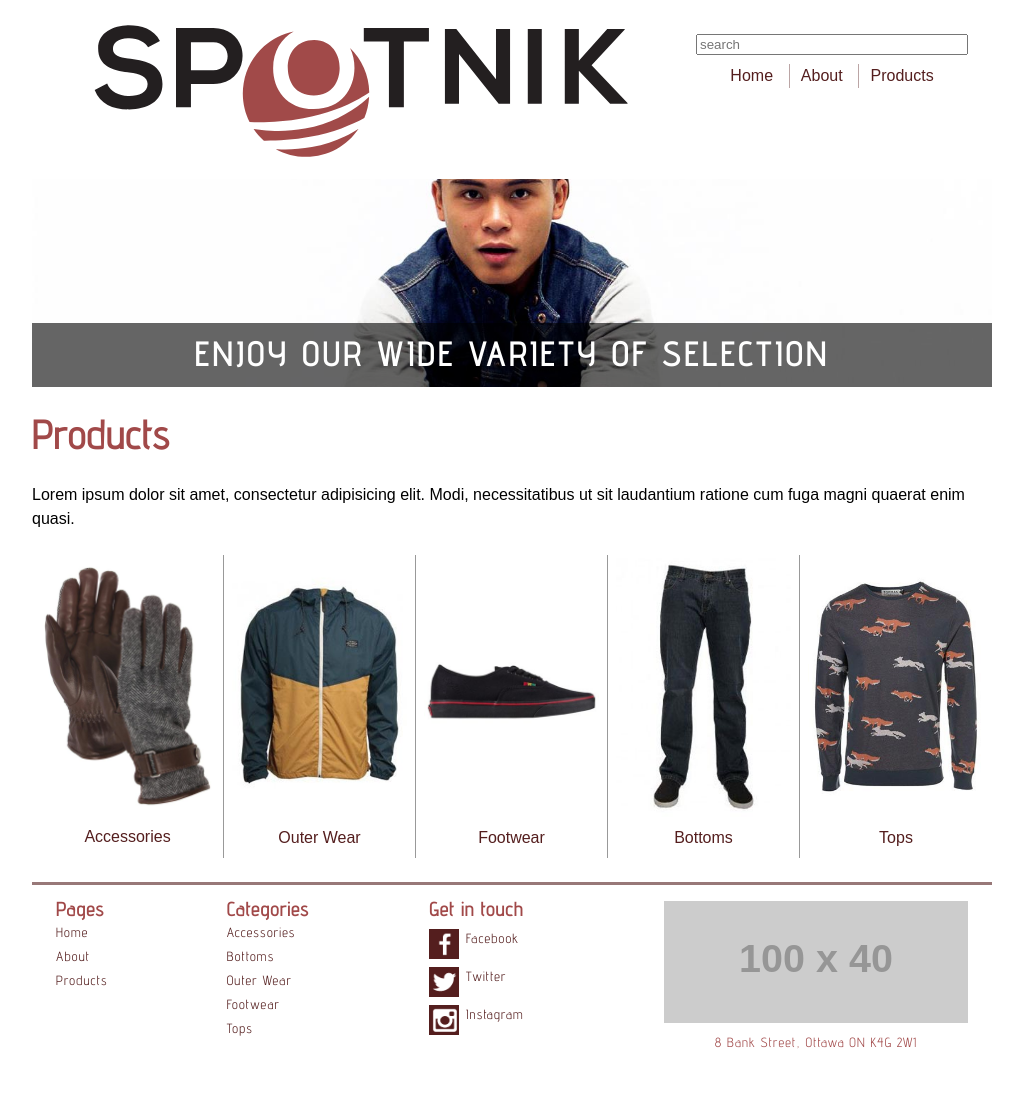
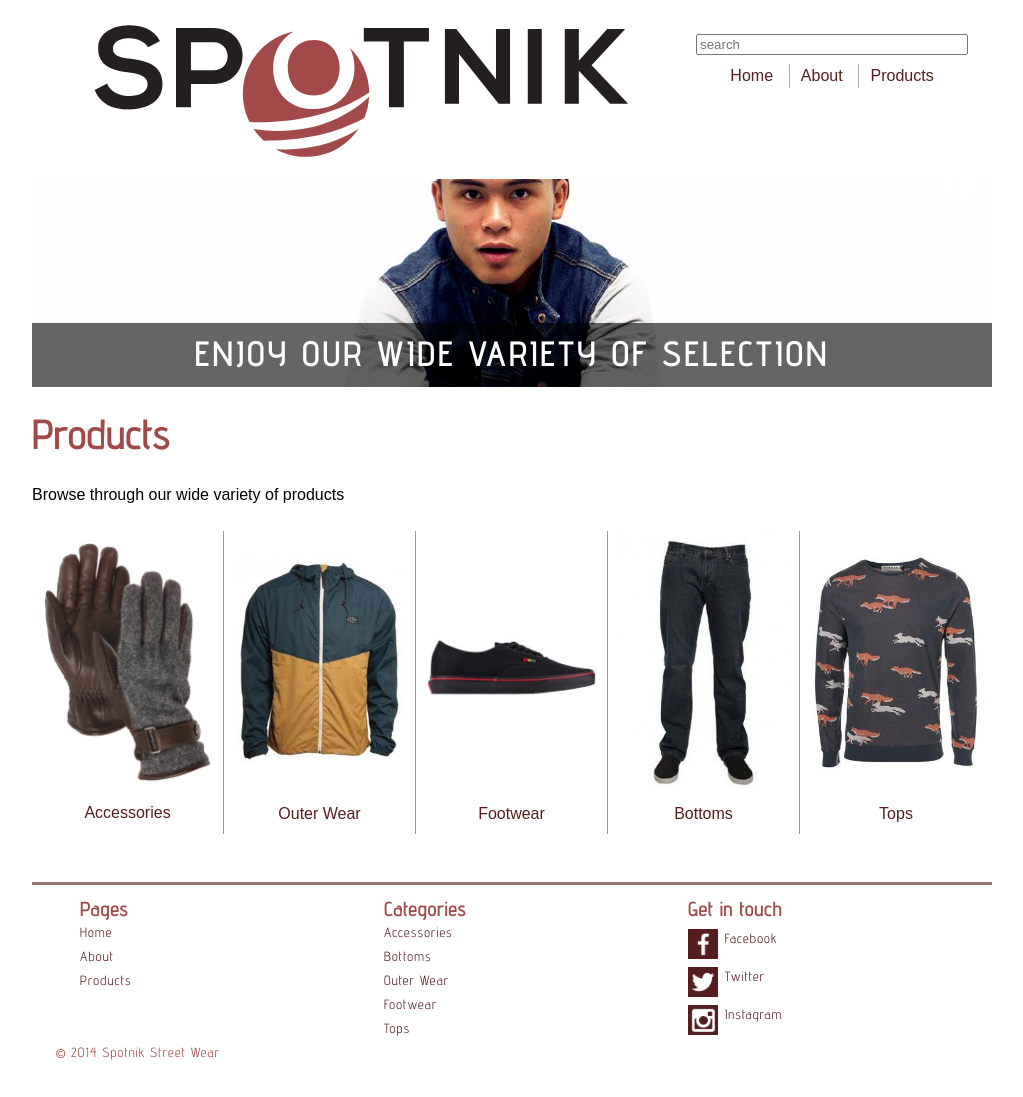
Before and after one commit to coll0335/ecommerce-website, a Jekyll site: the page built from products/index.html, in a window 1280 px wide. Shown: the whole page, without its empty margins (128-1151 px from the left). Built offline with Jekyll 4.4.1, drawn with Linux system fonts in a browser that asks for light colours; some web fonts are replaced.

```diff
--- a/_layouts/default.html
+++ b/_layouts/default.html
@@ -57,13 +57,15 @@
 			</div>
 		{% endif %}
 
-		{{content}}
+		<div class="content">
+			{{content}}
+		</div>
 
 		<footer>
 
-			<div class="footer list-group-item">
-				<div class="btm-nav list-group-item unit unit-s-1 unit-m-2-3 unit-l-2-3">
-					<div class=" unit unit-s-1-3 unit-m-1-3 unit-l-1-3 list-group-item-inline">
+			<div class="footer list-group-item grid">
+				<div class="btm-nav list-group-item unit unit-s-1 unit-m-1 unit-l-1">
+					<div class="sections unit unit-s-1-3 unit-m-1-3 unit-l-1-3 list-group-item-inline">
 						<h5>Pages</h5>
 							<ul class=" list-group-item brand milli">
 								<li class="list-group-item"><a href="{{site.baseurl}}/">Home</a></li>
@@ -72,7 +74,7 @@
 							</ul>
 					</div>
 
-					<div class="unit unit-s-1-3 unit-m-1-3 unit-l-1-3 list-group-item-inline">
+					<div class="sections unit unit-s-1-3 unit-m-1-3 unit-l-1-3 list-group-item-inline">
 						<h5>Categories</h5>
 							<ul class="list-group-item brand milli">
 								<li class="list-group-item"><a href="{{site.baseurl}}/products/accessories">Accessories</a></li>
@@ -83,7 +85,7 @@
 							</ul>
 					</div>
 
-					<div class="si unit unit-s-1-3 unit-m-1-3 unit-l-1-3 list-group-item-inline">
+					<div class="sections si unit unit-s-1-3 unit-m-1-3 unit-l-1-3 list-group-item-inline">
 						<h5>Get in touch</h5>
 							<ul class="list-group-item brand milli">
 								<li class="list-group-item"><img src="{{site.baseurl}}/images/facebook-icon.png" alt="Facebook Icon"><a href="#">Facebook</a></li>
@@ -93,9 +95,8 @@
 					</div>
 				</div>
 
-			<div class="map unit unit-s-1 unit-m-1-3 unit-l-1-3 list-group-item-inline" role="contentinfo">
-				<img class="img-flex" src="http://placehold.it/100x40" alt="Map Placeholder">
-				<p class="milli brand centered"> 8 Bank Street, Ottawa ON K4G 2W1</p>
+			<div class="map unit unit-s-1 unit-m-1 unit-l-1 list-group-item-inline" role="contentinfo">
+				<p class="milli brand"> © 2014 Spotnik Street Wear</p>
 			</div>
 
 		</div>
--- a/products/index.html
+++ b/products/index.html
@@ -1,18 +1,19 @@
 ---
 layout: default
 title: Products
+meta: "Pick from our wive variety of products"
 showbanner: yes
 bannertext: Enjoy our wide variety of selection
 bannerclass: banner-products
 ---
 
 <h1>Products</h1>
-<p>Lorem ipsum dolor sit amet, consectetur adipisicing elit. Modi, necessitatibus ut sit laudantium ratione cum fuga magni quaerat enim quasi.</p>
+<p>Browse through our wide variety of products</p>
 
 <ul class="grid">
 	{% for products in site.pages %}
 		{% if products.category == 'product' %}
-			<li class="unit kind gutter centered unit-s-1 unit-m-1-4 unit-l-1-5">
+			<li class="product-cat unit kind gutter centered unit-s-1 unit-m-1-4 unit-l-1-5">
 				<a href="{{site.baseurl}}{{products.url}}">
 					<img class="img-flex" src="{{site.baseurl}}/images/{{products.image}}" alt="">
 					{{products.title}}
```
Also changed, not shown: _includes/css/footer.css (+4 -8 lines), _includes/css/promo.css (+29 -0 lines), humans.txt (added, +18 -0 lines), robots.txt (added, +9 -0 lines).
